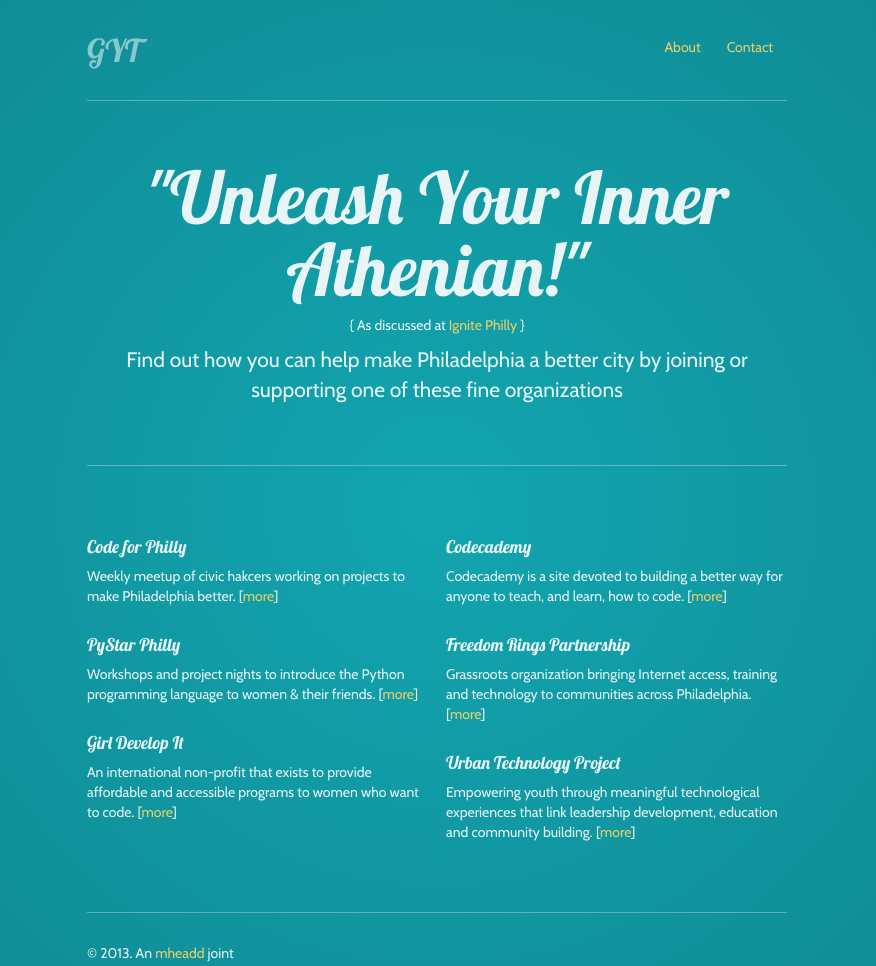
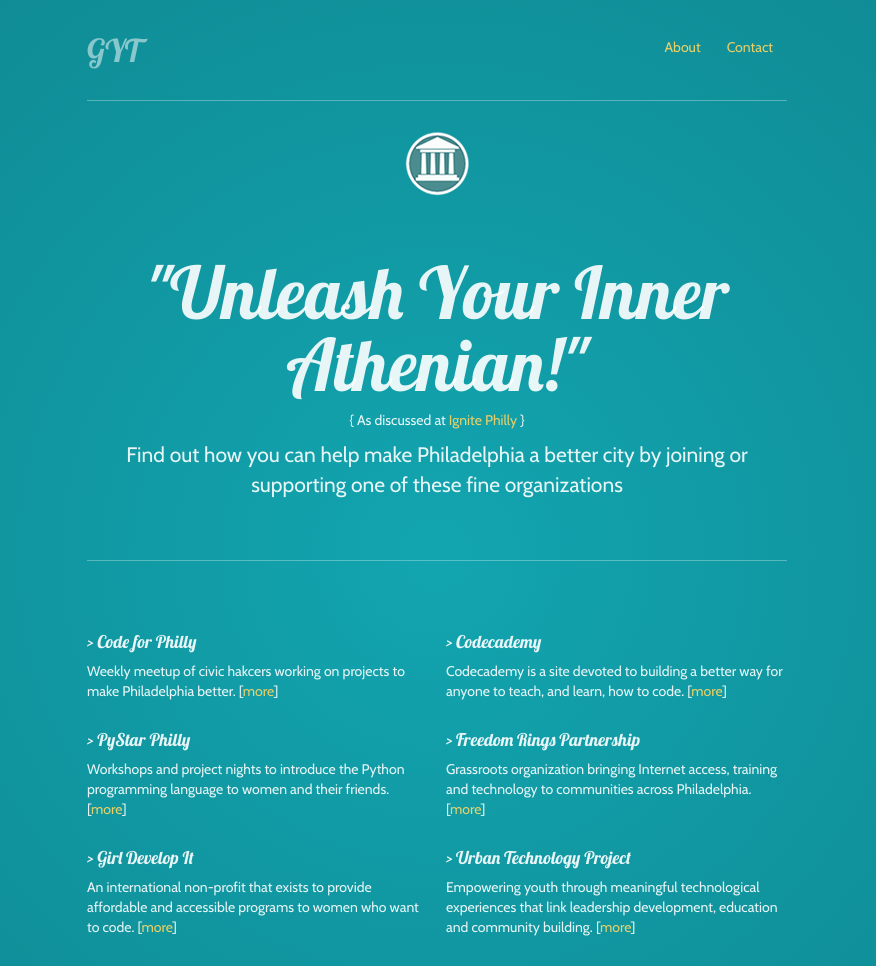
Before and after one commit to mheadd/getyourtoga.org, a plain HTML site: page index.html in a window 1280 px wide. Shown: the top 966 px of the page, without its empty margins (203-1079 px from the left). Drawn offline with nearby package versions, Linux system fonts and the light colour scheme.

Commit message:
First iteration of site.

```diff
--- a/index.html
+++ b/index.html
@@ -7,7 +7,6 @@
     <meta name="description" content="">
     <meta name="author" content="">
 
-    <!-- Le styles -->
     <link href="../assets/css/bootstrap.css" rel="stylesheet">
     <style type="text/css">
       body {
@@ -35,7 +34,7 @@
       }
       .jumbotron .btn {
         font-size: 21px;
-        padding: 14px 24px;
+
       }
 
       /* Supporting marketing content */
@@ -46,6 +45,9 @@
         margin-top: 28px;
       }
       .alert {
+      	text-align: center;
+      }
+      .logo {
       	text-align: center;
       }
     </style>
@@ -69,6 +71,10 @@
 
       <hr>
 
+      <div class="logo">
+      	<img src="assets/images/parthenon.png">
+  	  </div>
+
       <div class="jumbotron">
         <h1>"Unleash Your Inner Athenian!"</h1>
         <p> { As discussed at <a href="http://ignitephilly.org/">Ignite Philly</a> } </p>
@@ -79,24 +85,24 @@
 
       <div class="row-fluid marketing">
         <div class="span6">
-          <h4>Code for Philly</h4>
+          <h4>&gt; Code for Philly</h4>
           <p>Weekly meetup of civic hakcers working on projects to make Philadelphia better. [<a href="http://codeforphilly.org/">more</a>]</p>
 
-          <h4>PyStar Philly</h4>
-          <p>Workshops and project nights to introduce the Python programming language to women &amp; their friends. [<a href="http://www.meetup.com/phillypug/">more</a>]</p>
+          <h4>&gt; PyStar Philly</h4>
+          <p>Workshops and project nights to introduce the Python programming language to women and their friends. [<a href="http://www.meetup.com/phillypug/">more</a>]</p>
 
-          <h4>Girl Develop It</h4>
+          <h4>&gt; Girl Develop It</h4>
           <p>An international non-profit that exists to provide affordable and accessible programs to women who want to code. [<a href="http://www.meetup.com/Girl-Develop-It-Philadelphia/">more</a>]</p>
         </div>
 
         <div class="span6">
-          <h4>Codecademy</h4>
+          <h4>&gt; Codecademy</h4>
           <p>Codecademy is a site devoted to building a better way for anyone to teach, and learn, how to code. [<a href="http://www.codecademy.com/">more</a>]</p>
 
-          <h4>Freedom Rings Partnership</h4>
+          <h4>&gt; Freedom Rings Partnership</h4>
           <p>Grassroots organization bringing Internet access, training and technology to communities across Philadelphia. [<a href="https://www.phillykeyspots.org/">more</a>]</p>
 
-          <h4>Urban Technology Project</h4>
+          <h4>&gt; Urban Technology Project</h4>
           <p>Empowering youth through meaningful technological experiences that link leadership development, education and community building. [<a href="http://utp-philly.org/">more</a>]</p>
 
         </div>
@@ -108,7 +114,7 @@
         <p>&copy; 2013. An <a href="http://civic.io">mheadd</a> joint</p>
       </div>
 
-    </div> <!-- /container -->
+    </div>
     <script src="//ajax.googleapis.com/ajax/libs/jquery/1.8.3/jquery.min.js"></script>
     <script type="text/javascript" src="assets/js/bootstrap.min.js"></script>
     <script type="text/javascript" src="assets/js/messages.js"></script>
```
Also changed, not shown: assets/images/parthenon.png (added).
